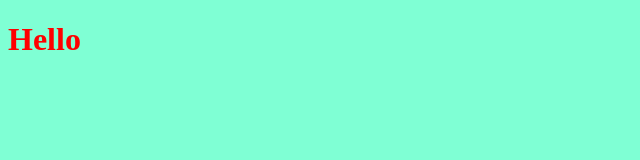
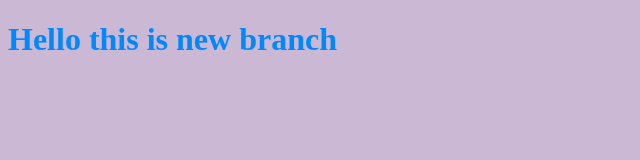
Before and after one commit to Mazen024/webProject, a plain HTML site: page index.html in a window 1280 px wide. Shown: the whole page, without its empty margins (0-640 px from the left). Drawn offline with Linux system fonts and the light colour scheme.

Commit message:
changing style for the title

```diff
--- a/app.css
+++ b/app.css
@@ -1,7 +1,7 @@
 body{
-    background-color: aquamarine;
+    background-color: rgb(203, 184, 213)
 }
 
 h1{
-    color: red;
+    color: rgb(0, 136, 255);
 }
--- a/index.html
+++ b/index.html
@@ -7,7 +7,7 @@
     <link rel="stylesheet" href="app.css">
 </head>
 <body>
+    <h1> Hello this is new branch </h1>
     <script src="app.js"></script>
-    <h1> Hello </h1>
 </body>
 </html>
```
